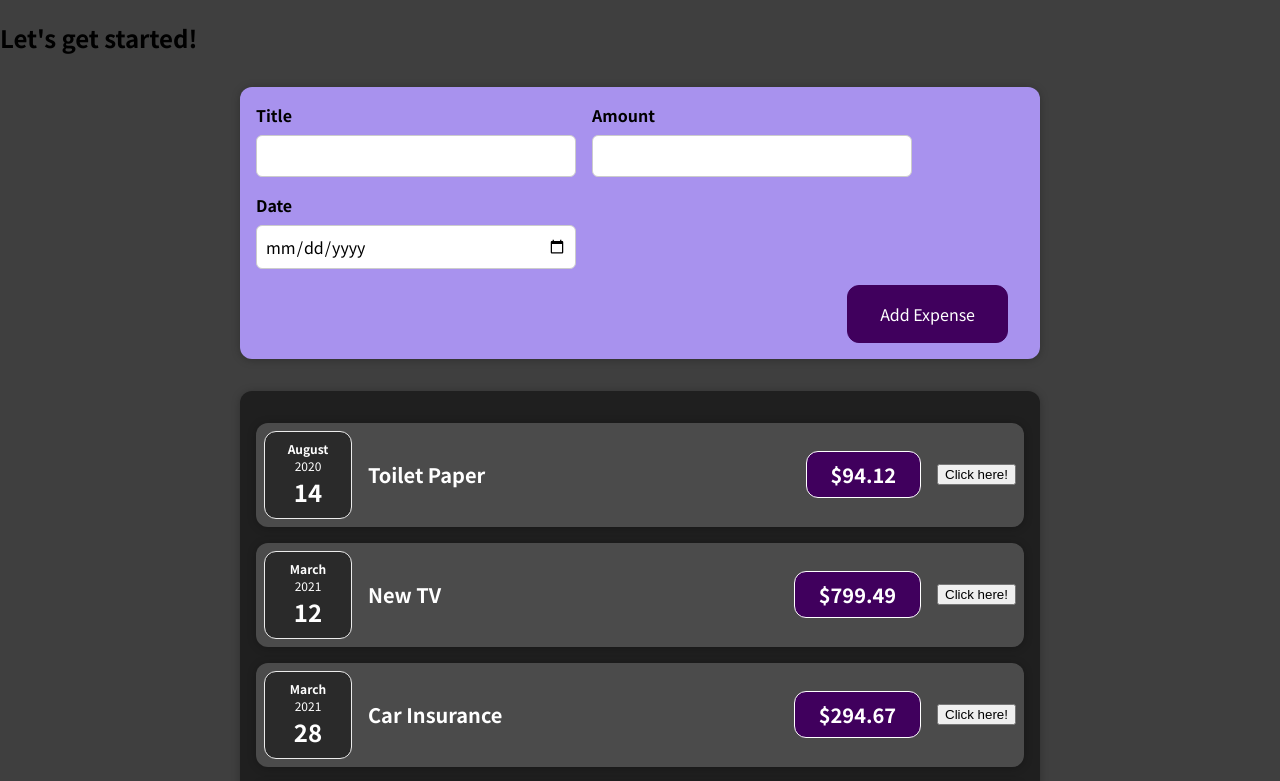
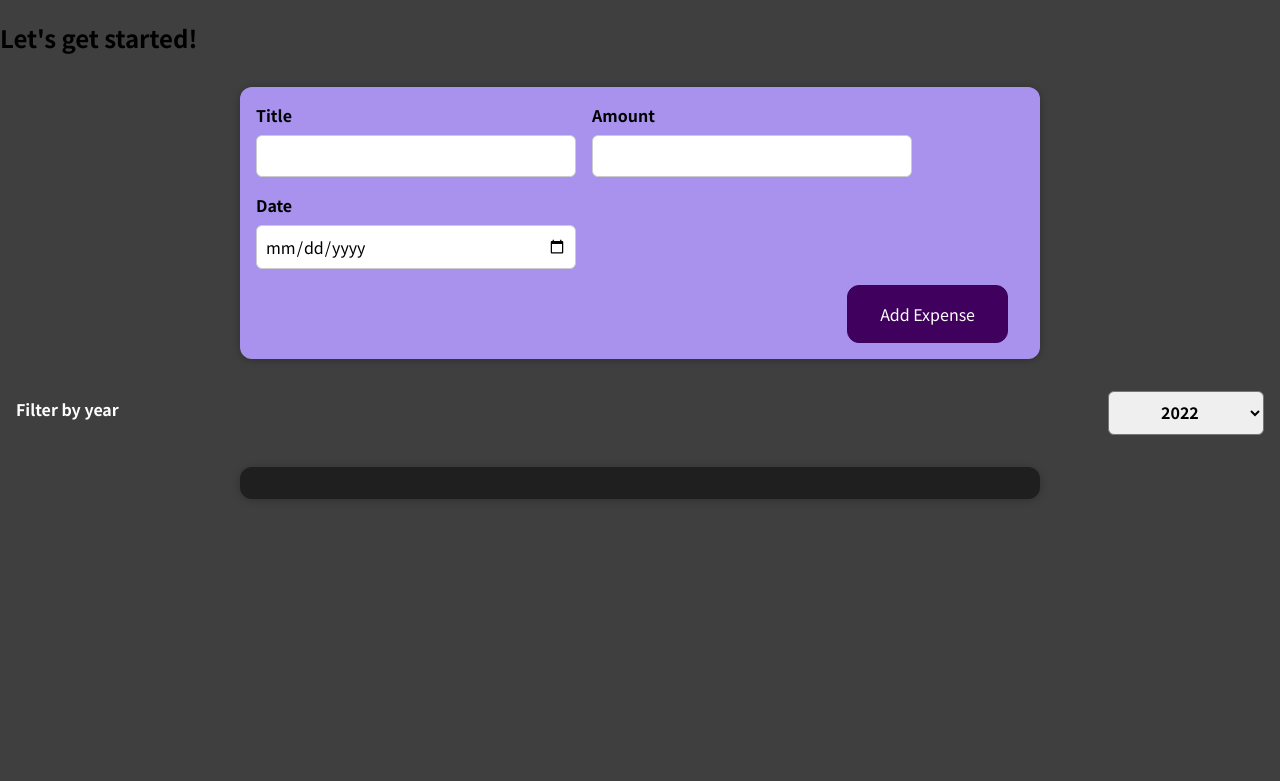
Before and after one commit to IS-Projects/expenses-react, a React (Create React App) app: page / in a window 1280 px wide. Shown: the top 781 px of the page. Built offline with nearby package versions, Linux system fonts and the light colour scheme.

Commit message:
added filter component

```diff
--- a/src/App.js
+++ b/src/App.js
@@ -27,6 +27,7 @@
 
   const addExpenseHandler = (expense) => {
     console.log("in App.js");
+    console.log(expenses);
     setExpenses((prevState) => {
       return [...prevState, expense];
     });
--- /dev/null
+++ b/src/components/ExpenseFilter/ExpenseFilter.css
@@ -0,0 +1,24 @@
+.expenses-filter {
+  color: white;
+  padding: 0 1rem;
+}
+
+.expenses-filter__control {
+  display: flex;
+  width: 100%;
+  align-items: center;
+  justify-content: space-between;
+  margin: 1rem 0;
+}
+
+.expenses-filter label {
+  font-weight: bold;
+  margin-bottom: 0.5rem;
+}
+
+.expenses-filter select {
+  font: inherit;
+  padding: 0.5rem 3rem;
+  font-weight: bold;
+  border-radius: 6px;
+}
--- /dev/null
+++ b/src/components/ExpenseFilter/ExpenseFilter.js
@@ -0,0 +1,23 @@
+import "./ExpenseFilter.css";
+
+const ExpenseFilter = ({ onSaveYear }) => {
+  const yearChangeHandler = (e) => {
+    onSaveYear(e.target.value);
+  };
+
+  return (
+    <div className="expenses-filter">
+      <div className="expenses-filter__control ">
+        <label>Filter by year</label>
+        <select onChange={yearChangeHandler}>
+          <option value="2022">2022</option>
+          <option value="2021">2021</option>
+          <option value="2020">2020</option>
+          <option value="2019">2019</option>
+        </select>
+      </div>
+    </div>
+  );
+};
+
+export default ExpenseFilter;
--- a/src/components/Expenses/Expenses.js
+++ b/src/components/Expenses/Expenses.js
@@ -1,11 +1,23 @@
 import "./Expenses.css";
 import Card from "../UI/Card";
 import ExpenseItem from "./ExpenseItem";
+import ExpenseFilter from "../ExpenseFilter/ExpenseFilter";
+import { useState } from "react";
 
 const Expenses = ({ items }) => {
+  const [year, setYear] = useState("2022");
+  const saveYearDataHandler = (selectedYear) => {
+    setYear(selectedYear);
+    console.log("in Expenses.js");
+    console.log(selectedYear);
+  };
   return (
+    <div>
+      <ExpenseFilter onSaveYear={saveYearDataHandler} />
       <Card className="expenses">
-      {items.map((item, index) => (
+        {items
+          .filter((item) => item.date.getFullYear().toString() === year)
+          .map((item, index) => (
             <ExpenseItem
               key={index}
               title={item.title}
@@ -14,6 +26,7 @@
             />
           ))}
       </Card>
+    </div>
   );
 };
 
```
Also changed, not shown: 1 other file (tests, documents, lock files or other folders). Lines whose indentation alone changed are shown as unchanged.
